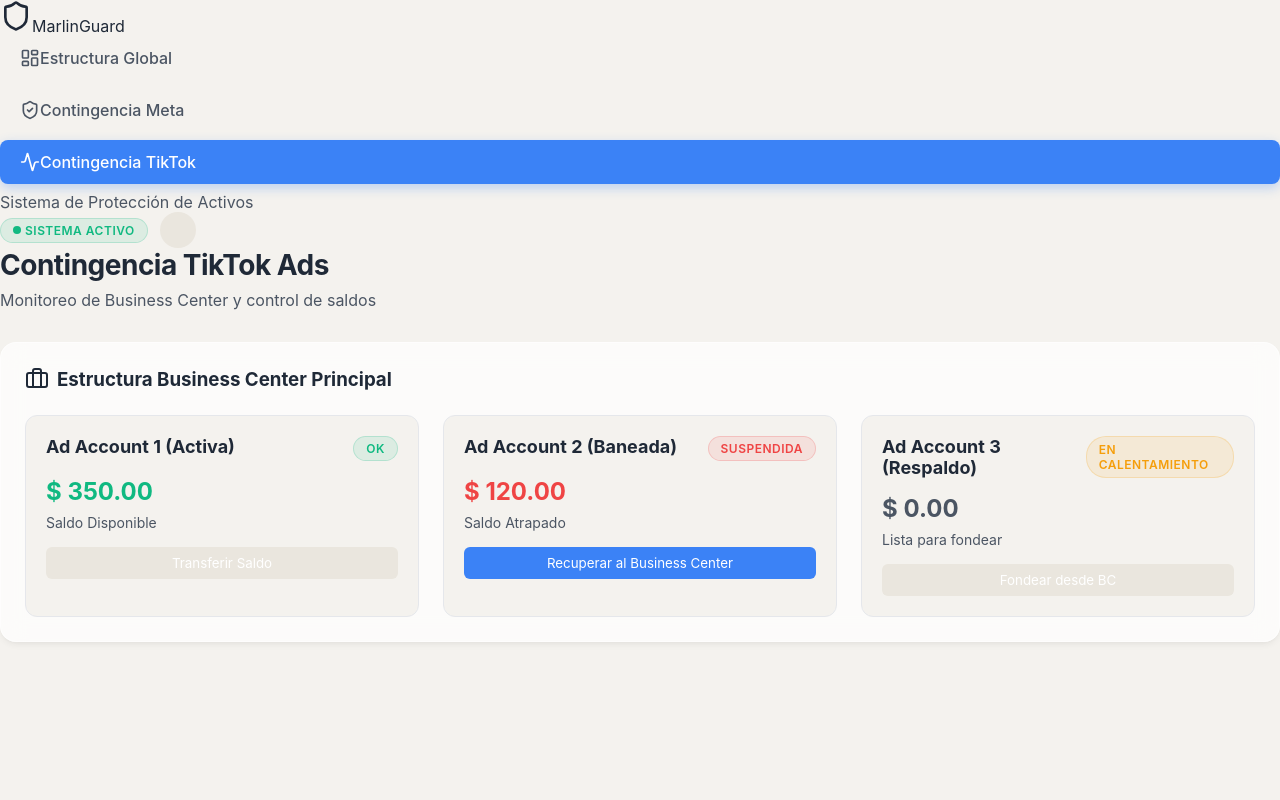
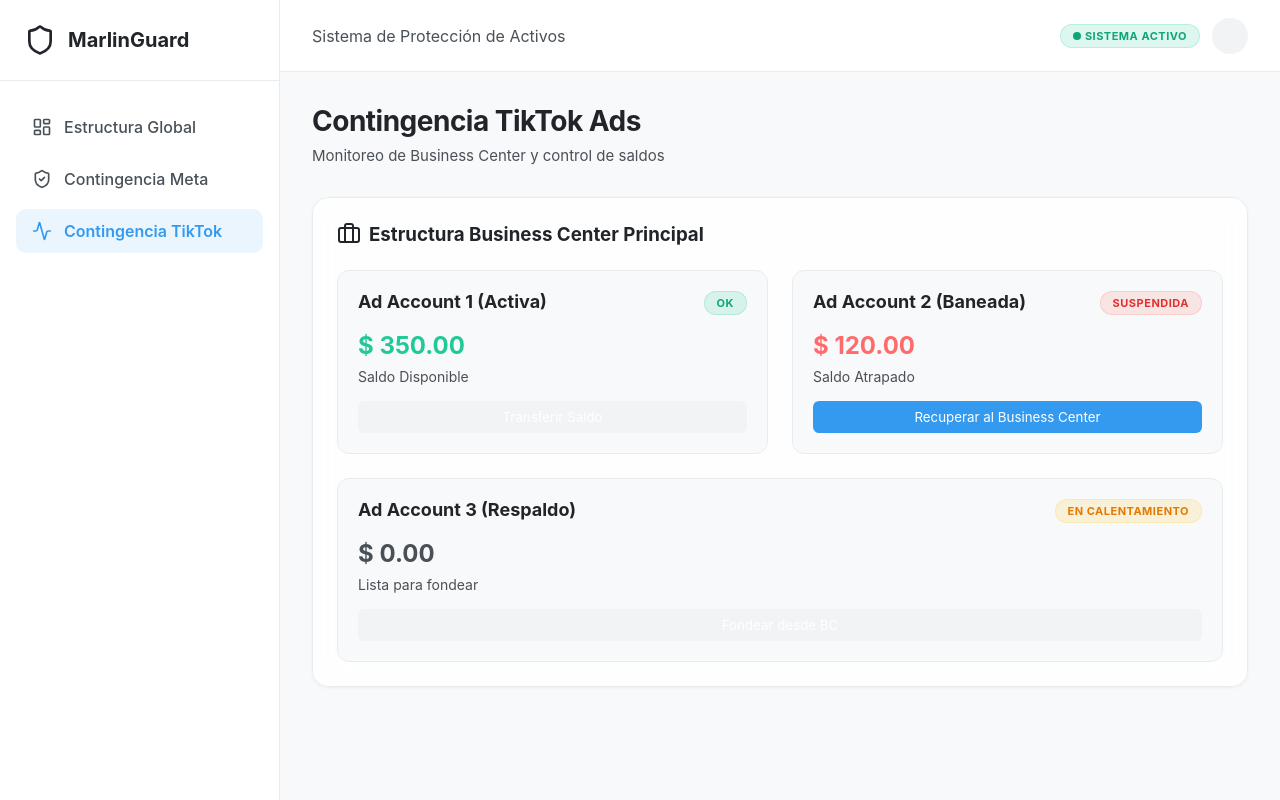
Before and after one commit to marketmastersasinfo-sudo/meta-dashboard, a React (Vite) app: page /tiktok in a window 1280 px wide. Built offline with nearby package versions, Linux system fonts and the light colour scheme.

Commit message:
Fix_Layout_Profile

```diff
--- a/src/index.css
+++ b/src/index.css
@@ -1,26 +1,26 @@
 :root {
-  --bg-primary: #F4F2EE; /* Bone white / Hueso */
+  --bg-primary: #F8F9FA; /* Bone white / Hueso claro */
   --bg-secondary: #FFFFFF;
-  --bg-tertiary: #EAE6DE;
+  --bg-tertiary: #F1F3F5;
 
-  --text-primary: #1F2937;
-  --text-secondary: #4B5563;
-  --text-muted: #9CA3AF;
+  --text-primary: #212529;
+  --text-secondary: #495057;
+  --text-muted: #868E96;
 
-  --accent-primary: #3B82F6; /* Premium Blue */
-  --accent-secondary: #60A5FA;
+  --accent-primary: #339AF0; /* Light blue premium */
+  --accent-secondary: #74C0FC;
 
-  --success: #10B981;
-  --warning: #F59E0B;
-  --danger: #EF4444;
+  --success: #20C997;
+  --warning: #FCC419;
+  --danger: #FF6B6B;
 
-  --border-color: #E5E7EB;
-  --glass-bg: rgba(255, 255, 255, 0.7);
-  --glass-border: rgba(255, 255, 255, 0.5);
+  --border-color: #E9ECEF;
+  --glass-bg: rgba(255, 255, 255, 0.85);
+  --glass-border: rgba(255, 255, 255, 0.6);
 
-  --shadow-sm: 0 1px 2px 0 rgba(0, 0, 0, 0.05);
-  --shadow-md: 0 4px 6px -1px rgba(0, 0, 0, 0.05), 0 2px 4px -1px rgba(0, 0, 0, 0.03);
-  --shadow-lg: 0 10px 15px -3px rgba(0, 0, 0, 0.05), 0 4px 6px -2px rgba(0, 0, 0, 0.03);
+  --shadow-sm: 0 1px 3px rgba(0, 0, 0, 0.05);
+  --shadow-md: 0 4px 12px rgba(0, 0, 0, 0.05);
+  --shadow-lg: 0 12px 24px rgba(0, 0, 0, 0.08);
 }
 
 * {
@@ -37,36 +37,91 @@
   min-height: 100vh;
 }
 
+/* ==================== LAYOUT (RESTORED) ==================== */
+.app-layout {
+  display: flex;
+  height: 100vh;
+  overflow: hidden;
+}
+
+.sidebar {
+  width: 280px;
+  background: var(--bg-secondary);
+  border-right: 1px solid var(--border-color);
+  display: flex;
+  flex-direction: column;
+  z-index: 10;
+}
+
+.sidebar-brand {
+  padding: 24px;
+  display: flex;
+  align-items: center;
+  gap: 12px;
+  font-size: 20px;
+  font-weight: 700;
+  color: var(--text-primary);
+  border-bottom: 1px solid var(--border-color);
+}
+
+.sidebar-nav {
+  padding: 24px 16px;
+  display: flex;
+  flex-direction: column;
+  gap: 8px;
+}
+
+.main-content {
+  flex: 1;
+  display: flex;
+  flex-direction: column;
+  overflow: hidden;
+}
+
+.header {
+  height: 72px;
+  background: var(--bg-secondary);
+  border-bottom: 1px solid var(--border-color);
+  display: flex;
+  align-items: center;
+  justify-content: space-between;
+  padding: 0 32px;
+  z-index: 5;
+}
+
+.page-content {
+  flex: 1;
+  padding: 32px;
+  overflow-y: auto;
+  background-color: var(--bg-primary);
+}
+
+/* ==================== UI ELEMENTS ==================== */
 .glass-card {
   background: var(--glass-bg);
-  backdrop-filter: blur(12px);
-  -webkit-backdrop-filter: blur(12px);
-  border: 1px solid var(--glass-border);
+  backdrop-filter: blur(16px);
+  -webkit-backdrop-filter: blur(16px);
+  border: 1px solid var(--border-color);
   border-radius: 16px;
   padding: 24px;
-  box-shadow: var(--shadow-md);
+  box-shadow: var(--shadow-sm);
   transition: all 0.3s cubic-bezier(0.4, 0, 0.2, 1);
 }
 
 .glass-card:hover {
-  transform: translateY(-2px);
-  box-shadow: var(--shadow-lg);
-}
-
-.glass-sidebar {
-  background: var(--bg-secondary);
-  border-right: 1px solid var(--border-color);
-  box-shadow: var(--shadow-sm);
+  transform: translateY(-4px);
+  box-shadow: var(--shadow-md);
+  border-color: var(--accent-secondary);
 }
 
 .nav-item {
   display: flex;
   align-items: center;
-  padding: 12px 20px;
+  gap: 12px;
+  padding: 12px 16px;
   color: var(--text-secondary);
   text-decoration: none;
-  border-radius: 8px;
-  margin-bottom: 8px;
+  border-radius: 10px;
   font-weight: 500;
   transition: all 0.2s ease;
 }
@@ -77,9 +132,9 @@
 }
 
 .nav-item.active {
-  background: var(--accent-primary);
-  color: white;
-  box-shadow: 0 4px 12px rgba(59, 130, 246, 0.3);
+  background: rgba(51, 154, 240, 0.1);
+  color: var(--accent-primary);
+  font-weight: 600;
 }
 
 .page-title {
@@ -93,14 +148,14 @@
 .page-subtitle {
   color: var(--text-secondary);
   margin-bottom: 32px;
-  font-size: 16px;
+  font-size: 15px;
 }
 
 .badge {
   padding: 4px 12px;
   border-radius: 20px;
-  font-size: 12px;
-  font-weight: 600;
+  font-size: 11px;
+  font-weight: 700;
   letter-spacing: 0.5px;
   text-transform: uppercase;
   display: inline-flex;
@@ -108,9 +163,9 @@
   gap: 4px;
 }
 
-.badge-success { background: rgba(16, 185, 129, 0.1); color: var(--success); border: 1px solid rgba(16, 185, 129, 0.2); }
-.badge-warning { background: rgba(245, 158, 11, 0.1); color: var(--warning); border: 1px solid rgba(245, 158, 11, 0.2); }
-.badge-danger { background: rgba(239, 68, 68, 0.1); color: var(--danger); border: 1px solid rgba(239, 68, 68, 0.2); }
+.badge-success { background: rgba(32, 201, 151, 0.15); color: #0CA678; border: 1px solid rgba(32, 201, 151, 0.2); }
+.badge-warning { background: rgba(252, 196, 25, 0.15); color: #E67700; border: 1px solid rgba(252, 196, 25, 0.2); }
+.badge-danger { background: rgba(255, 107, 107, 0.15); color: #E03131; border: 1px solid rgba(255, 107, 107, 0.2); }
 
 .animate-spin {
   animation: spin 1s linear infinite;
@@ -132,21 +187,21 @@
 
 /* Custom Scrollbar */
 ::-webkit-scrollbar {
-  width: 8px;
-  height: 8px;
+  width: 6px;
+  height: 6px;
 }
 
 ::-webkit-scrollbar-track {
-  background: var(--bg-primary);
+  background: transparent;
 }
 
 ::-webkit-scrollbar-thumb {
-  background: var(--text-muted);
-  border-radius: 4px;
+  background: var(--border-color);
+  border-radius: 10px;
 }
 
 ::-webkit-scrollbar-thumb:hover {
-  background: var(--text-secondary);
+  background: var(--text-muted);
 }
 
 /* Modal Overlay */
@@ -156,7 +211,7 @@
   left: 0;
   right: 0;
   bottom: 0;
-  background: rgba(31, 41, 55, 0.4);
+  background: rgba(0, 0, 0, 0.2);
   backdrop-filter: blur(4px);
   z-index: 1000;
   display: flex;
@@ -169,7 +224,7 @@
   width: 100%;
   max-width: 600px;
   height: 100%;
-  box-shadow: -10px 0 25px rgba(0,0,0,0.1);
+  box-shadow: -10px 0 30px rgba(0,0,0,0.05);
   padding: 32px;
   overflow-y: auto;
   animation: slideIn 0.3s cubic-bezier(0.4, 0, 0.2, 1);
@@ -183,9 +238,26 @@
 .grid-bms {
   display: grid;
   grid-template-columns: repeat(auto-fill, minmax(280px, 1fr));
-  gap: 20px;
+  gap: 24px;
 }
 
 .bm-card {
   cursor: pointer;
 }
+
+.profile-select {
+  padding: 8px 16px;
+  border-radius: 8px;
+  border: 1px solid var(--border-color);
+  background: var(--bg-secondary);
+  color: var(--text-primary);
+  font-size: 14px;
+  font-weight: 500;
+  outline: none;
+  cursor: pointer;
+  box-shadow: var(--shadow-sm);
+}
+
+.profile-select:hover {
+  border-color: var(--accent-secondary);
+}
```
Also changed, not shown: src/pages/Dashboard.jsx (+57 -23 lines).
